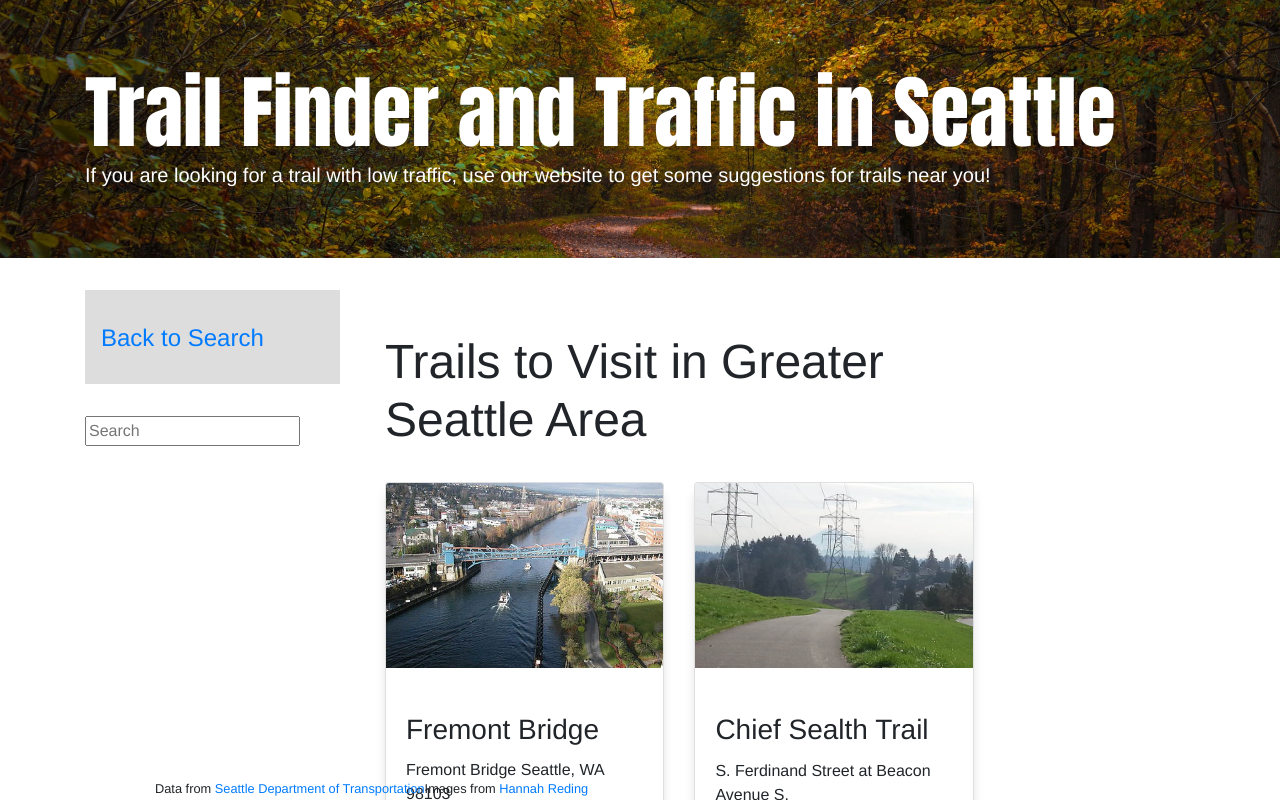
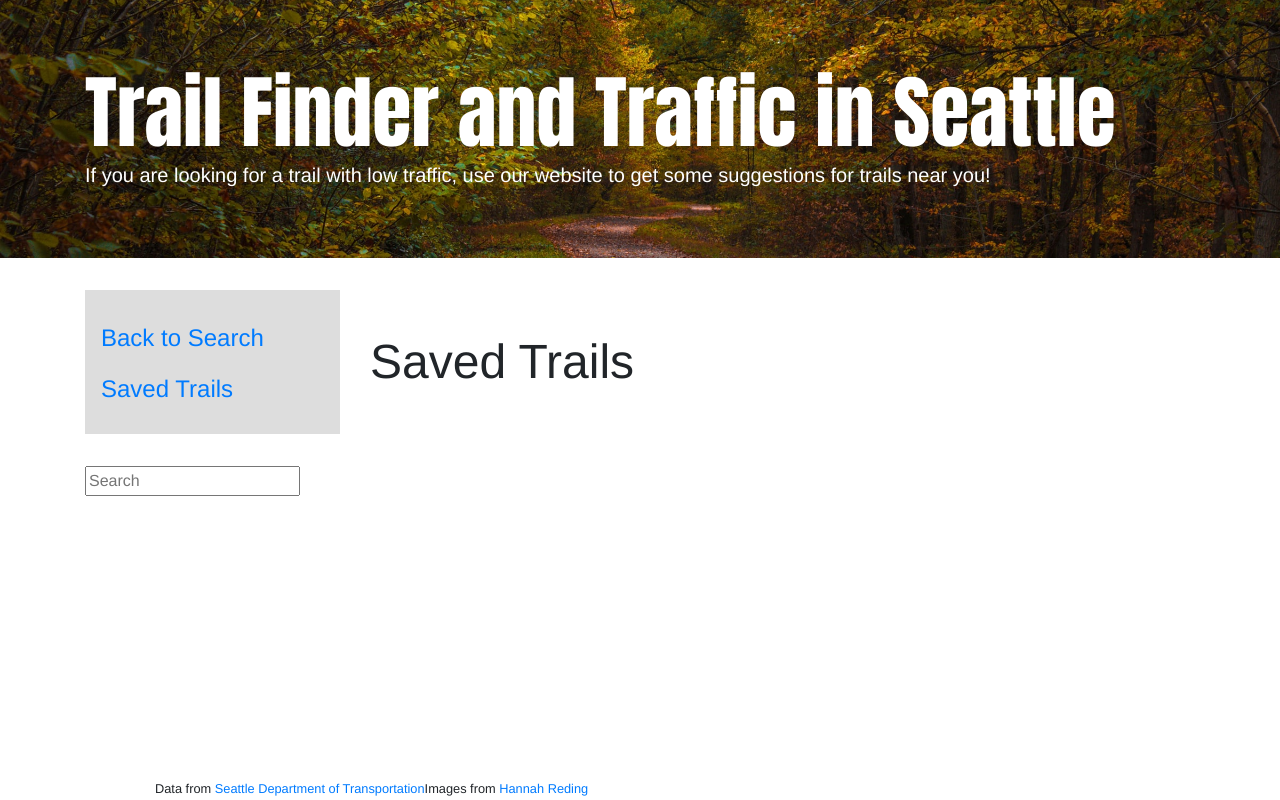
Before and after one commit to info340-au20/project-2-kshruti99, a React (Create React App) app: page /SavedTrails in a window 1280 px wide. Before the commit this address led to /. Shown: the top 800 px of the page. Built offline with nearby package versions, Linux system fonts and the light colour scheme.

Commit message:
created saved trails page

```diff
--- a/src/App.js
+++ b/src/App.js
@@ -2,6 +2,7 @@
 import React, { useState } from 'react'; //import React Component
 import{ Route , Switch, Link, Redirect, NavLink} from 'react-router-dom';
 import AboutTrail from './AboutTrail';
+import SavedTrails from './SavedTrails';
 import { Button } from 'reactstrap';
 
 
@@ -51,14 +52,13 @@ function App(props) {
           <div className="col-9">
             <Switch>
               <Route exact path="/" render={renderTrailList}/>
-              {/*<Route exact path="/"/>*/}
               <Route path="/AboutTrail/:trailname"
                 render={() => <AboutTrail info={props.info}/>}
               />
+              <Route path="/SavedTrails" component={SavedTrails}/>
               <Redirect to="/"/>
             </Switch>
           </div>
-          {/*<TrailList trails={props.info}/>*/}
         </div>
       </main>
 
@@ -78,6 +78,7 @@ function AboutNav() {
 
       <ul className="list-unstyled">
         <li><NavLink exact to="/" activeClassName="activeLink">Back to Search</NavLink></li>
+        <li><NavLink to="/SavedTrails" activeClassName="activeLink">Saved Trails</NavLink></li>
         {/*<li><NavLink to="/AboutTrail" activeClassName="activeLink">Specific Trail</NavLink></li>*/}
       </ul>
     </nav>
@@ -132,7 +133,7 @@ export function TrailList(props) {
 
   return (
     <div id="trailList" className="col-9">
-      <h2>Trails to Visit in Greater Seattle Area</h2>
+      <h2>Trails to Visit in the Greater Seattle Area</h2>
       <div className="card-deck">
         {deck}
       </div>
--- /dev/null
+++ b/src/SavedTrails.js
@@ -0,0 +1,16 @@
+import React from 'react';
+import _ from 'lodash';
+import { useParams } from 'react-router-dom';
+
+
+function SavedTrails(props) {
+  return (
+    <div>
+
+      <h2>Saved Trails</h2>
+
+    </div>
+  );
+}
+
+export default SavedTrails;
```
